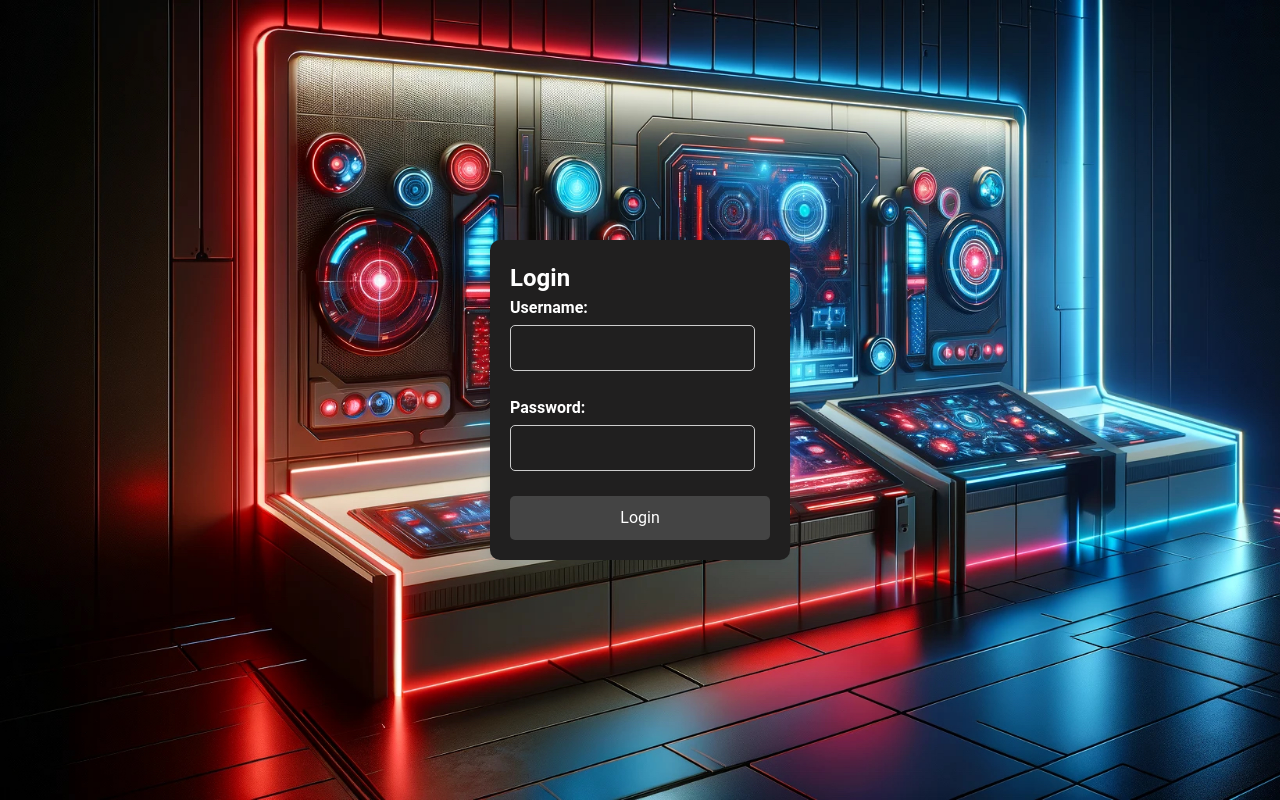
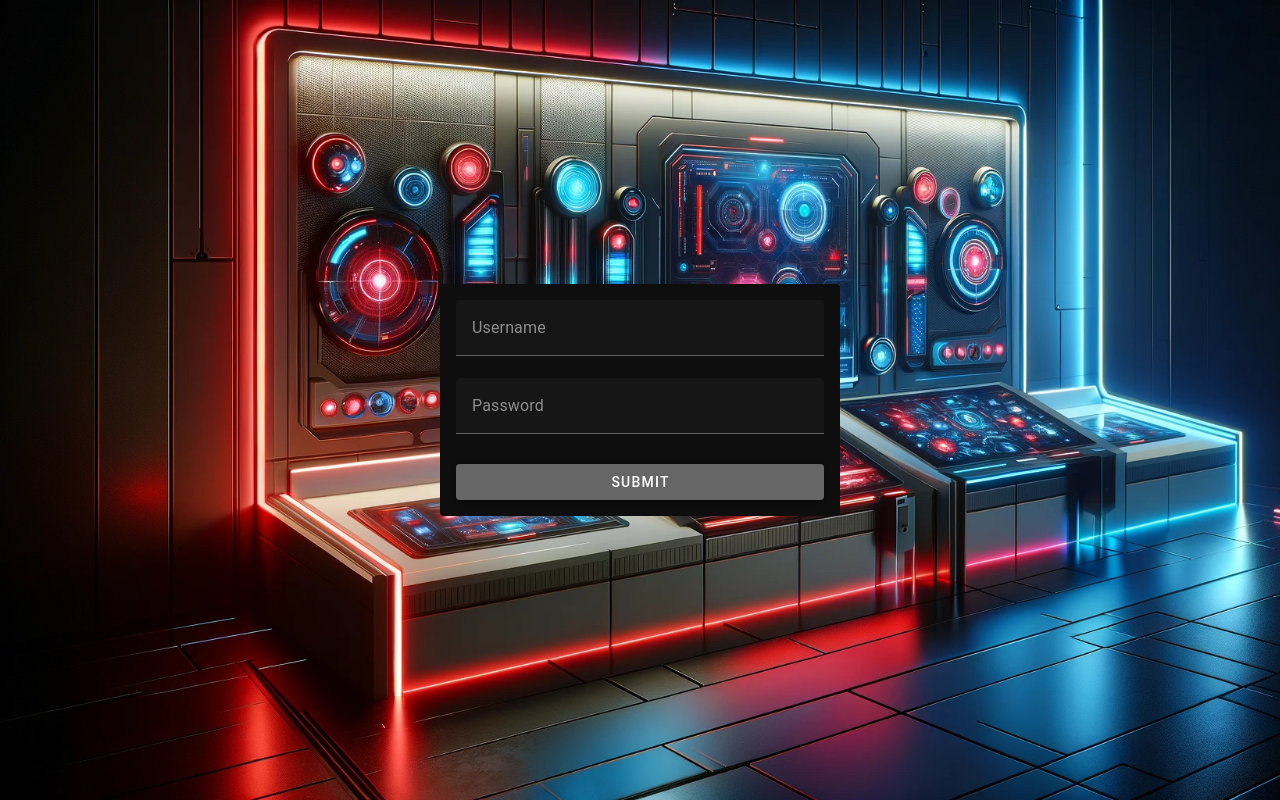
Before and after one commit to denysyakymchuk/model-viewer, a Vue app in the folder vue/: page /login in a window 1280 px wide. Built offline with nearby package versions, Linux system fonts and the light colour scheme.

Commit message:
add to admin load models, fix bugs

```diff
--- a/vue/package.json
+++ b/vue/package.json
@@ -8,6 +8,7 @@
     "lint": "vue-cli-service lint"
   },
   "dependencies": {
+    "@mdi/font": "7.0.96",
     "@google/model-viewer": "^3.3.0",
     "@google/model-viewer-effects": "^1.2.0",
     "axios": "^1.6.5",
--- a/vue/src/App.vue
+++ b/vue/src/App.vue
@@ -27,7 +27,6 @@ export default {
 <style>
 body {
   background-image: url("./assets/background2.webp");
-  z-index: 99999;
   background-size: cover; /* Resize the background image to cover the entire container */
   display: flex;
   justify-content: center;
--- a/vue/src/api/api.js
+++ b/vue/src/api/api.js
@@ -11,6 +11,8 @@ api.interceptors.request.use(
         }
         if (config.url.endsWith('/login') || config.url.match('/login/[0-9]')) {
         config.headers["Content-Type"] = 'application/x-www-form-urlencoded'
+        } else if (config.url.endsWith('/upload-model') || config.url.match('/upload-model/[0-9]')){
+            config.headers["Content-Type"] = 'application/multipart-data'
         } else {
             config.headers["Content-Type"] = 'application/json'
         }
--- a/vue/src/components/MainView.vue
+++ b/vue/src/components/MainView.vue
@@ -2,7 +2,6 @@
   <div class="container">
     <div class="model-viewer-container">
       <model-viewer  :src="this.MAIN_MODEL"
-                     style="margin-bottom: 5%"
                      :shadow-intensity="this.shadowIntensity"
                      :shadow-softness="this.shadowSoftness"
                      camera-controls
@@ -114,14 +113,14 @@ export default {
 }
 
 model-viewer {
-  max-width: 500px;
+  margin-bottom: 60%;
+  max-width: 600px;
   width: 100%;
   height: 450px;
   aspect-ratio: 16/9;
   border-radius: 10px;
   box-shadow: 0 4px 6px rgba(0, 0, 0, 0.1);
-  /*background-image: url('../assets/bg.png'); !* Consider using a higher resolution background *!*/
-  background-color: #2C2C2C;
+  background-image: url('../assets/bg.png'); /* Consider using a higher resolution background */
   background-size: cover;
 }
 
--- a/vue/src/components/VCarousel.vue
+++ b/vue/src/components/VCarousel.vue
@@ -1,8 +1,8 @@
 <template>
-  <div>
-    <carousel :items-to-show="3">
+  <div class="pos">
+    <carousel :items-to-show="4">
 
-      <slide v-for="slide in MODELS" :key="slide.path">
+      <slide v-for="slide in MODELS" :key="slide.path" class="slide">
         <model-viewer @click="setMainModel(slide.path)" :src="slide.path"></model-viewer>
       </slide>
 
@@ -53,6 +53,23 @@ export default {
 
 <style scoped>
 model-viewer {
+  width: 100%; /* Занимает всю ширину слайда */
+  height: 100%;
   background-image: url('../assets/bg.png');
 }
+.slide {
+  height: 250px; /* Задайте нужную высоту для слайдов */
+  margin: 1%;
+}
+
+.pos {
+  width: 100%; /* Занимает всю ширину экрана */
+  max-width: 1400px; /* Максимальная ширина карусели */
+  margin: auto;
+  position: fixed;
+  bottom: 5%; /* Позиционирует карусель в самом низу экрана */
+  left: 50%;
+  transform: translateX(-50%); /* Центрирование по горизонтали */
+  z-index: 1000;
+}
 </style>
--- a/vue/src/layout/AdminLayout.vue
+++ b/vue/src/layout/AdminLayout.vue
@@ -1,7 +1,7 @@
 <template>
-  <div>
+  <v-theme-provider theme="dark" with-background >
     <router-view />
-  </div>
+  </v-theme-provider>
 </template>
 
 <script>
--- a/vue/src/main.js
+++ b/vue/src/main.js
@@ -3,14 +3,25 @@ import App from "./App.vue";
 import store from "./store";
 import router from "./router";
 
-import 'vuetify/styles'
 import { createVuetify } from 'vuetify'
+import '@mdi/font/css/materialdesignicons.css'
 import * as components from 'vuetify/components'
 import * as directives from 'vuetify/directives'
+import 'vuetify/styles'
 
 const vuetify = createVuetify({
     components,
     directives,
+    theme: {
+        themes: {
+            light: {
+                colors: {
+                    primary: '#1867C0',
+                    secondary: '#5CBBF6',
+                },
+            },
+        },
+    },
 })
 
 const app = createApp(App);
--- a/vue/src/store/modules/models.js
+++ b/vue/src/store/modules/models.js
@@ -22,6 +22,12 @@ const actions = {
         const data = await api.get(`/delete-model?path_id=${payload}`);
         await context.commit("SET_MODELS", data.data.models);
     },
+    CREATE_MODELS: async (context, payload) => {
+        let formData = new FormData();
+        formData.append('file', payload[0]);
+        const data = await api.post(`/upload-model`, formData);
+        await context.commit("SET_MODELS", data.data.models);
+    },
 };
 
 export default {
--- a/vue/src/views/LoginView.vue
+++ b/vue/src/views/LoginView.vue
@@ -1,21 +1,23 @@
 <template>
-<div>
-  <div class="container">
-    <h2>Login</h2>
-    <form>
-      <div class="form-group">
-        <label for="username">Username:</label>
-        <input v-model="username" type="text" id="username" name="username" required>
-      </div>
-      <div class="form-group">
-        <label for="password">Password:</label>
-        <input v-model="password" type="password" id="password" name="password" required>
-      </div>
-      <input @click="sendCredentials" type="button" class="btn" value="Login">
-    </form>
-  </div>
-</div>
+  <v-sheet class="mx-auto form">
+    <v-form fast-fail @submit.prevent>
+      <v-text-field
+          v-model="this.username"
+          label="Username"
+          class="field"
+      ></v-text-field>
+
+      <v-text-field
+          v-model="this.password"
+          label="Password"
+          class="field"
+      ></v-text-field>
+
+      <v-btn @click="sendCredentials" block class="submit-btn mt-2">Submit</v-btn>
+    </v-form>
+  </v-sheet>
 </template>
+
 
 <script>
 import {mapActions} from "vuex";
@@ -48,47 +50,35 @@ export default {
 </script>
 
 <style scoped>
-.container {
-  width: 300px;
-  margin: 0 auto;
-  padding: 20px;
-  background-color: #201f1f;
-  border-radius: 10px;
-  box-shadow: 0 0 10px rgba(0, 0, 0, 0.1);
-  color: white;
+.form {
+  background-color: #0e0e0e; /* Основной цвет фона */
+  border-radius: 4px; /* Если необходимы скругленные углы */
+  padding: 16px; /* Отступы внутри формы */
+  width: 400px; /* Удвоенная ширина */
+  max-width: 100%; /* Убедитесь, что форма не выходит за пределы экрана на устройствах с маленьким экраном */
+  box-sizing: border-box; /* Гарантирует, что padding и border включены в ширину */
 }
 
-.form-group {
-  margin-bottom: 15px;
-  margin-right: 15px;
+.field {
+  background-color: #0e0e0e; /* Цвет фона для полей ввода */
+  border: none; /* Убрать стандартные границы */
+  color: #DDD; /* Цвет текста в полях ввода */
 }
 
-label {
-  display: block;
-  font-weight: bold;
-  margin-bottom: 5px;
+.field::placeholder {
+  color: #BBB; /* Цвет текста placeholder */
 }
 
-input[type="text"],
-input[type="password"] {
-  width: 100%;
-  padding: 10px;
-  margin-bottom: 10px;
-  border: 1px solid #ccc;
-  border-radius: 5px;
+.field .v-label {
+  color: #BBB; /* Цвет метки поля ввода */
 }
 
-.btn {
-  width: 100%;
-  padding: 10px;
-  background-color: #444;
-  color: #fff;
-  border: none;
-  border-radius: 5px;
-  cursor: pointer;
+.submit-btn {
+  background-color: #666; /* Цвет кнопки */
+  color: #FFF; /* Цвет текста кнопки */
 }
 
-.btn:hover {
-  background-color: #666;
+.submit-btn:hover {
+  background-color: #777; /* Цвет кнопки при наведении */
 }
 </style>
```
Also changed, not shown: vue/src/views/AdminView.vue (+110 -48 lines), 1 other file (tests, documents, lock files or other folders).
